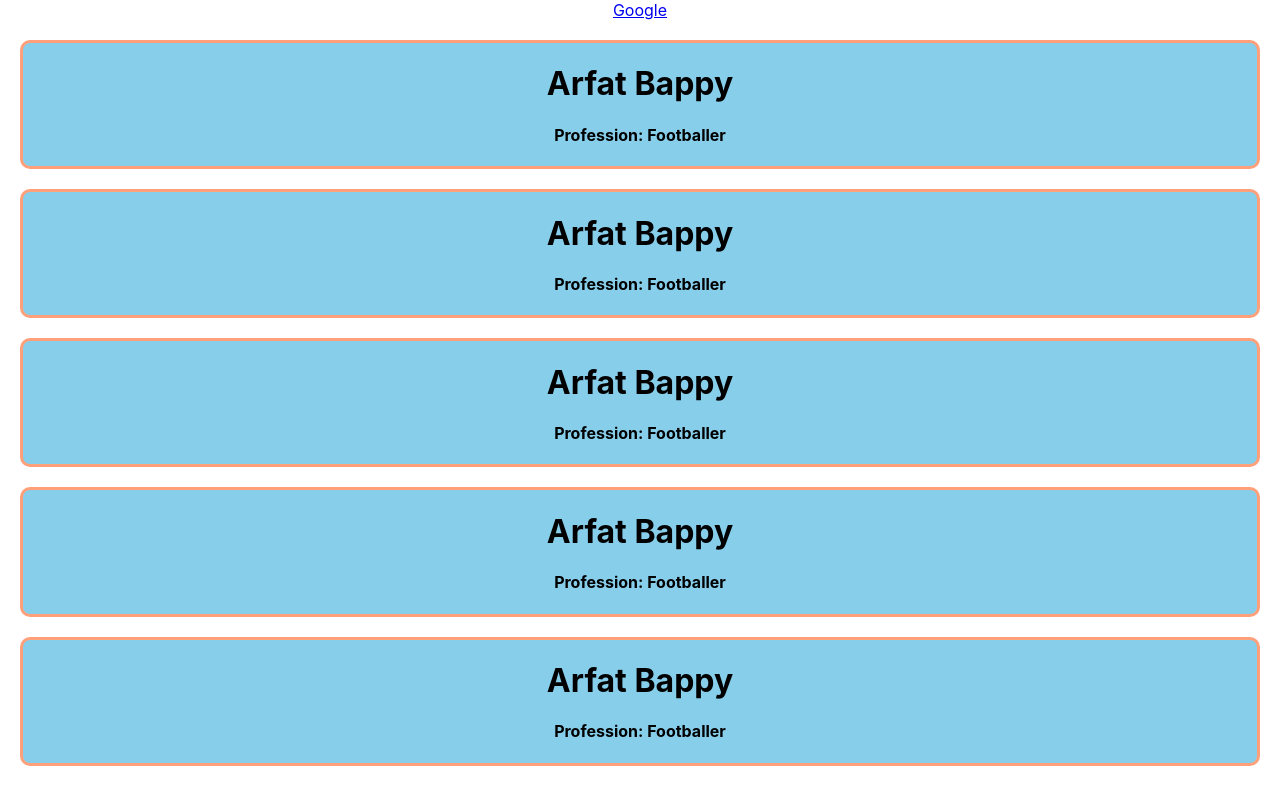
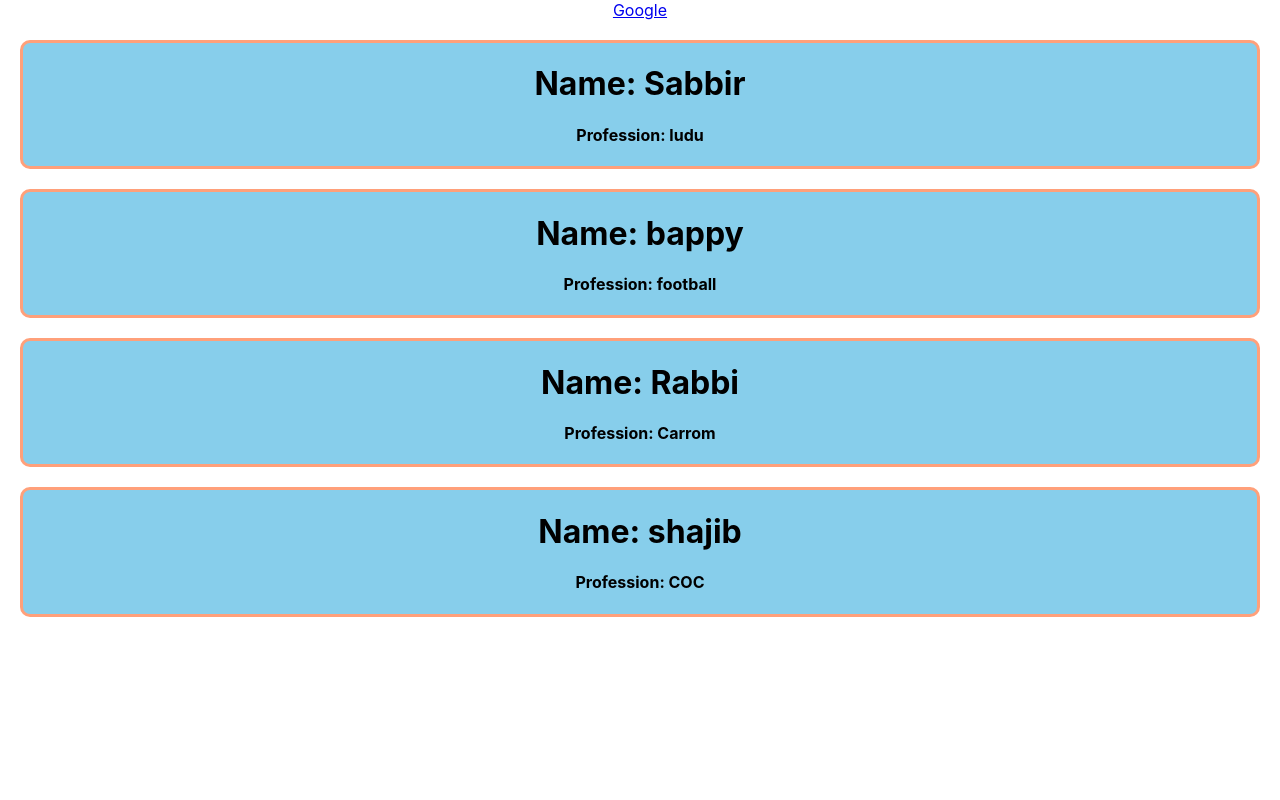
Before and after one commit to 404Bappy/Learning-React, a React (Create React App) app: page / in a window 1280 px wide. Built offline with nearby package versions, Linux system fonts and the light colour scheme.

Commit message:
first commit

```diff
--- a/src/App.js
+++ b/src/App.js
@@ -5,11 +5,10 @@ function App() {
   return (
     <div className="App">
       <a href="https://www.google.com/">Google</a>
-      <Person name = "Sabbir" play = "ludu"></Person>
-      <Person naem = "bappy" play = "football"></Person>
-      <Person></Person>
-      <Person></Person>
-      <Person></Person>
+      <Person name="Sabbir" play="ludu"></Person>
+      <Person name="bappy" play="football"></Person>
+      <Person name="Rabbi" play="Carrom"></Person>
+      <Person name="shajib" play="COC"></Person>
     </div>
   );
 }
@@ -25,8 +24,8 @@ function Person(props) {
 
   return (
     <div style={person}>
-      <h1>Arfat Bappy</h1>
-      <h4>Profession: Footballer</h4>
+      <h1>Name: {props.name}</h1>
+      <h4>Profession: {props.play}</h4>
     </div>
   );
 }
```
